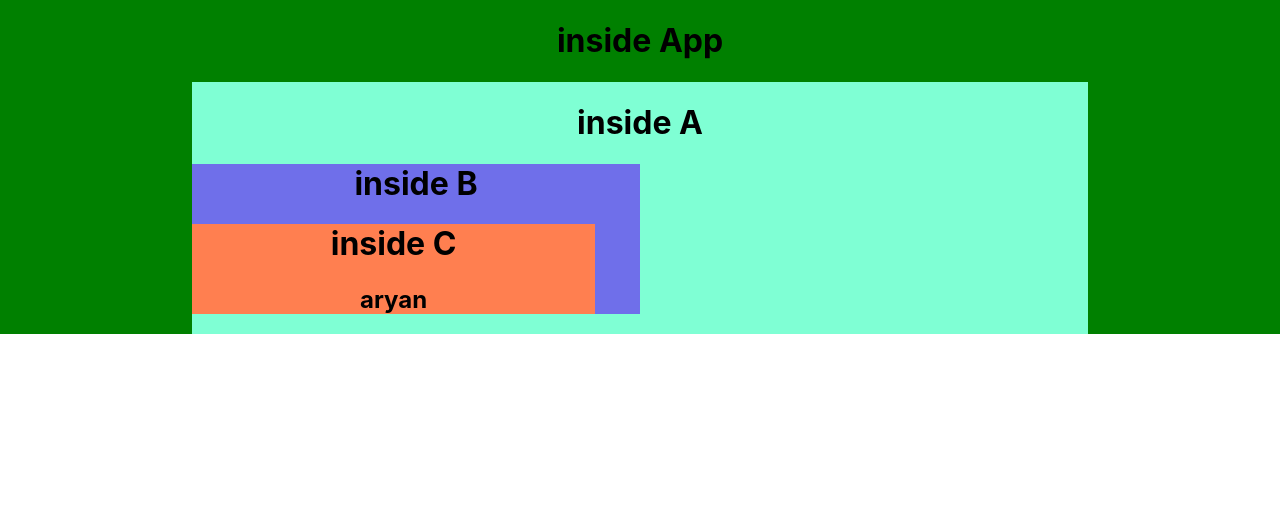
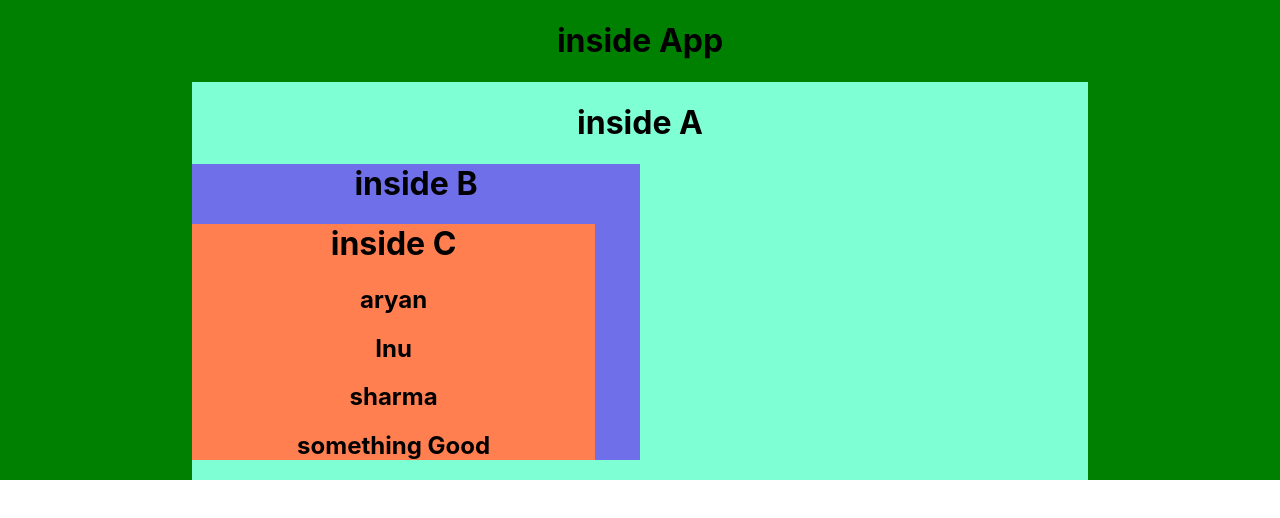
Before and after one commit to aryansharma279/useContextAPI, a React (Create React App) app: page / in a window 1280 px wide. Shown: the top 518 px of the page. Built offline with nearby package versions, Linux system fonts and the light colour scheme.

Commit message:
[NEW] Passing multiple data with use context api

```diff
--- a/src/App.js
+++ b/src/App.js
@@ -1,23 +1,26 @@
-import './App.css';
-import { createContext , useState, Provider } from 'react';
-import ComA from './components/comA/ComA';
+import "./App.css";
+import { createContext, useState } from "react";
+import ComA from "./components/comA/ComA";
 
 //declared outside the function component as individual
 const AppDataContext = createContext();
+const SomeExtra = createContext();
 
 function App() {
-  const [data,setData] = useState("aryan");
+  const [data, setData] = useState("aryan");
+  const [newData, setNewData] = useState({ name: "Inu", lastName: "sharma" });
+  const [extra, setExtra] = useState({ little: "something Good" });
   return (
-    <AppDataContext.Provider value={data}>
-    <div className="App">
-
-      <h1>inside App </h1>
-      <ComA/>
-
-    </div>
+    <AppDataContext.Provider value={{ data, newData }}>
+      <SomeExtra.Provider value={extra}>
+        <div className="App">
+          <h1>inside App </h1>
+          <ComA />
+        </div>
+      </SomeExtra.Provider>
     </AppDataContext.Provider>
   );
 }
 
 export default App;
-export {AppDataContext}
+export { AppDataContext, SomeExtra };
--- a/src/components/comA/comB/comC/ComC.js
+++ b/src/components/comA/comB/comC/ComC.js
@@ -1,17 +1,21 @@
-import React,{ useContext} from 'react'
-import { AppDataContext } from '../../../../App';
+import React, { useContext } from "react";
+import { AppDataContext } from "../../../../App";
+import { SomeExtra } from "../../../../App";
 import "./ComC.css";
 
 const ComC = () => {
   const AppData = useContext(AppDataContext);
-  console.log(AppDataContext);
+  const ExtraData = useContext(SomeExtra);
+  // console.log(AppDataContext);
   return (
-    <div className='backgroundc'>
+    <div className="backgroundc">
       <h1>inside C</h1>
-      <h2>{AppData}</h2>
+      <h2>{AppData.data}</h2>
+      <h2>{AppData.newData.name}</h2>
+      <h2>{AppData.newData.lastName}</h2>
+      <h2>{ExtraData.little}</h2>
+    </div>
+  );
+};
 
-    </div>
-  )
-}
-
-export default ComC
+export default ComC;
```
